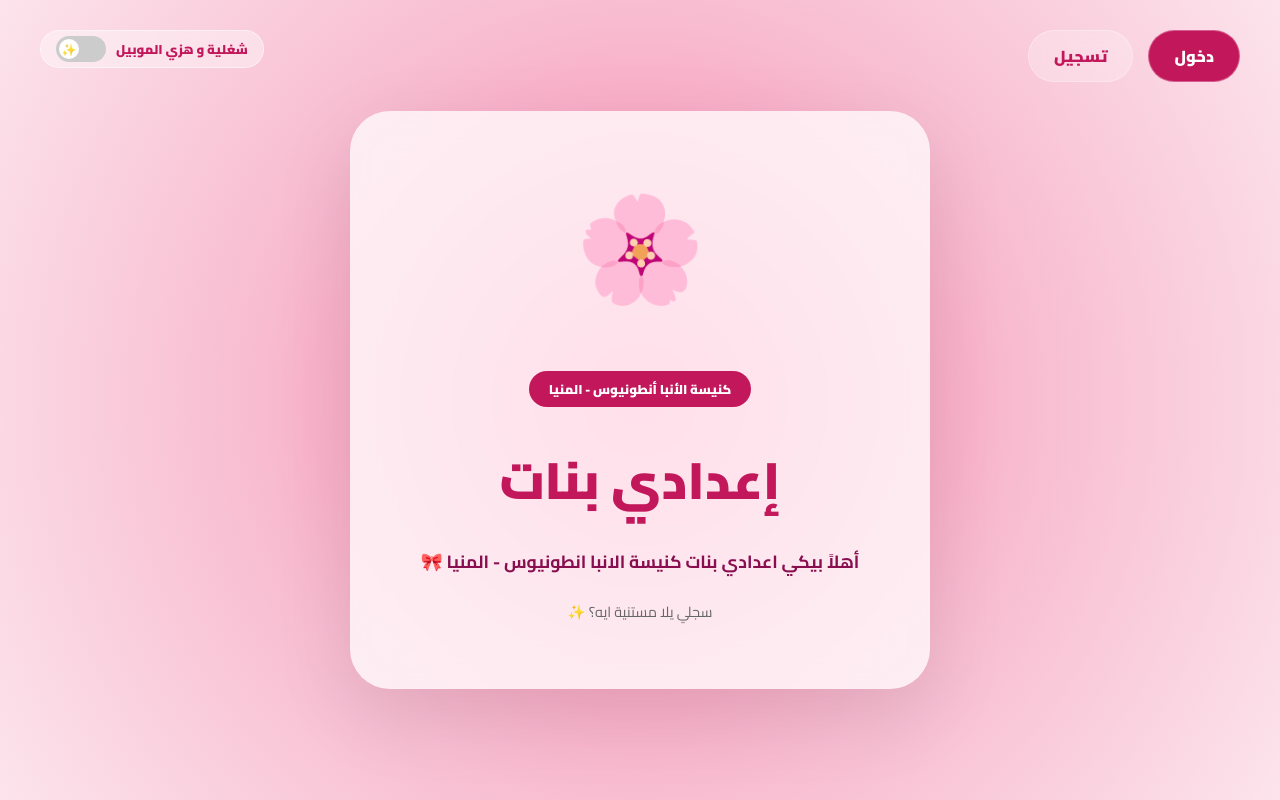
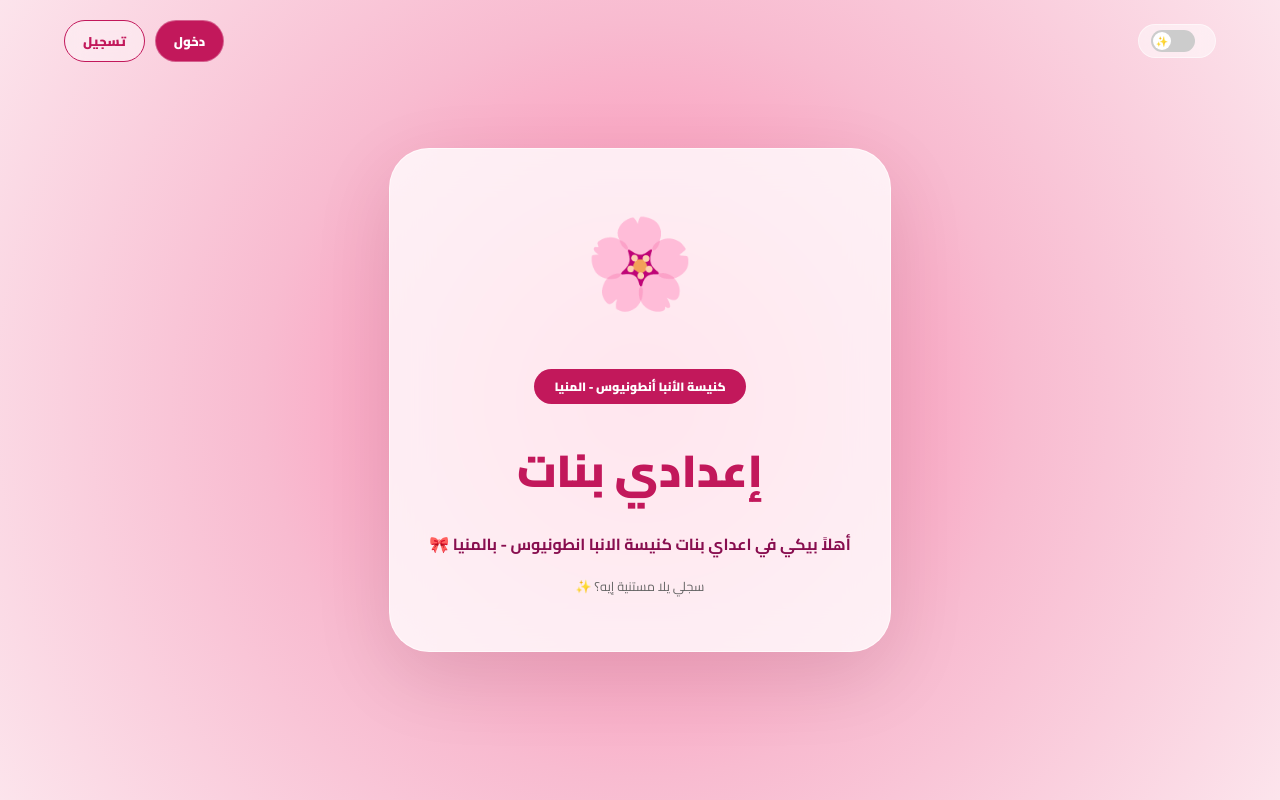
Before and after one commit to MakariousRafek/lms, a Django app: page / in a window 1280 px wide. Run offline with Django 5.2, Linux system fonts and the light colour scheme.

Commit message:
glitter update

```diff
--- a/course/templates/course/dashboard.html
+++ b/course/templates/course/dashboard.html
@@ -2,14 +2,14 @@
 <html lang="ar" dir="rtl">
 <head>
     <meta charset="UTF-8">
-    <meta name="viewport" content="width=device-width, initial-scale=1.0">
+    <meta name="viewport" content="width=device-width, initial-scale=1.0, maximum-scale=1.0, user-scalable=no">
     <title>إعدادي بنات ✨</title>
     <link href="https://fonts.googleapis.com/css2?family=Cairo:wght@400;700;900&display=swap" rel="stylesheet">
     <style>
         :root {
             --primary-rose: #ff4081;
             --dark-rose: #c2185b;
-            --glass: rgba(255, 255, 255, 0.25);
+            --glass: rgba(255, 255, 255, 0.4);
         }
 
         body, html {
@@ -19,67 +19,79 @@
             display: flex; justify-content: center; align-items: center;
         }
 
+        /* الجليتر الآن في أعلى طبقة ممكنة فوق كل العناصر */
         #glitterCanvas {
             position: absolute; top: 0; left: 0;
-            width: 100%; height: 100%; pointer-events: none; z-index: 1;
+            width: 100%; height: 100%;
+            pointer-events: none; /* ضروري لكي تعمل الأزرار التي تحته */
+            z-index: 9999;
         }
 
-        /* تصميم السويتش السحري */
+        /* تحسين أماكن التحكم للموبايل */
+        .header-controls {
+            position: absolute; top: 20px; width: 90%;
+            display: flex; justify-content: space-between; align-items: center;
+            z-index: 1000;
+        }
+
         .magic-switch-container {
-            position: absolute; top: 30px; left: 40px; /* عكس مكان الأزرار */
-            display: flex; align-items: center; gap: 10px; z-index: 1000;
-            background: rgba(255, 255, 255, 0.4); padding: 5px 15px;
+            background: rgba(255, 255, 255, 0.5); padding: 5px 12px;
             border-radius: 30px; backdrop-filter: blur(10px);
+            display: flex; align-items: center; gap: 8px;
             border: 1px solid rgba(255, 255, 255, 0.5);
         }
 
-        .switch-label { color: var(--dark-rose); font-weight: 900; font-size: 0.8rem; }
+        .switch-label { color: var(--dark-rose); font-weight: 900; font-size: 0.7rem; white-space: nowrap; }
 
-        .switch {
-            position: relative; display: inline-block; width: 50px; height: 26px;
-        }
-
+        .switch { position: relative; display: inline-block; width: 44px; height: 22px; }
         .switch input { opacity: 0; width: 0; height: 0; }
-
         .slider {
             position: absolute; cursor: pointer; top: 0; left: 0; right: 0; bottom: 0;
             background-color: #ccc; transition: .4s; border-radius: 34px;
         }
-
         .slider:before {
             position: absolute; content: "✨"; display: flex; align-items: center; justify-content: center;
-            height: 20px; width: 20px; left: 3px; bottom: 3px;
-            background-color: white; transition: .4s; border-radius: 50%; font-size: 12px;
+            height: 18px; width: 18px; left: 2px; bottom: 2px;
+            background-color: white; transition: .4s; border-radius: 50%; font-size: 10px;
+        }
+        input:checked + .slider { background-color: var(--primary-rose); }
+        input:checked + .slider:before { transform: translateX(22px); }
+
+        .top-nav { display: flex; gap: 10px; }
+        .btn-nav {
+            padding: 8px 18px; border-radius: 50px; text-decoration: none; font-weight: 900;
+            font-size: 0.8rem; transition: 0.4s; backdrop-filter: blur(10px); border: 1px solid rgba(255,255,255,0.3);
+        }
+        .btn-login { background: var(--dark-rose); color: white !important; }
+        .btn-signup { background: var(--glass); color: var(--dark-rose) !important; border: 1px solid var(--dark-rose); }
+
+        /* الكارد السحرية محسنة للموبايل */
+        .magic-card {
+            position: relative; z-index: 10; background: rgba(255, 255, 255, 0.8);
+            backdrop-filter: blur(20px); border-radius: 40px; padding: 40px 25px;
+            width: 85%; max-width: 450px; text-align: center; box-shadow: 0 25px 80px rgba(0,0,0,0.1);
+            border: 1.5px solid rgba(255,255,255,0.6);
         }
 
-        input:checked + .slider { background-color: var(--primary-rose); }
-        input:checked + .slider:before { transform: translateX(24px); }
+        .main-flower { font-size: 5.5rem; animation: flowerFloat 4s infinite ease-in-out; display: inline-block; }
+        @keyframes flowerFloat { 0%, 100% { transform: translateY(0); } 50% { transform: translateY(-12px); } }
 
-        /* باقي الأزرار */
-        .top-nav { position: absolute; top: 30px; right: 40px; display: flex; gap: 15px; z-index: 1000; }
-        .btn-nav {
-            padding: 10px 25px; border-radius: 50px; text-decoration: none; font-weight: 900;
-            transition: 0.4s; backdrop-filter: blur(10px); border: 1px solid rgba(255,255,255,0.3);
+        h1 { color: var(--dark-rose); font-size: 2.8rem; font-weight: 900; margin: 10px 0; }
+
+        @media (max-width: 400px) {
+            h1 { font-size: 2.2rem; }
+            .main-flower { font-size: 4.5rem; }
+            .header-controls { top: 10px; }
         }
-        .btn-login { background: var(--dark-rose); color: white !important; }
-        .btn-signup { background: var(--glass); color: var(--dark-rose) !important; }
-
-        .magic-card {
-            position: relative; z-index: 10; background: rgba(255, 255, 255, 0.75);
-            backdrop-filter: blur(20px); border-radius: 40px; padding: 50px 40px;
-            width: 90%; max-width: 500px; text-align: center; box-shadow: 0 25px 80px rgba(0,0,0,0.1);
-        }
-        .main-flower { font-size: 6.5rem; animation: flowerFloat 4s infinite ease-in-out; display: inline-block; }
-        @keyframes flowerFloat { 0%, 100% { transform: translateY(0); } 50% { transform: translateY(-15px); } }
-        h1 { color: var(--dark-rose); font-size: 3.2rem; font-weight: 900; margin: 5px 0; }
     </style>
 </head>
 <body>
 
     <canvas id="glitterCanvas"></canvas>
 
+    <div class="header-controls">
         <div class="magic-switch-container">
-        <span class="switch-label">شغلية و هزي الموبيل</span>
+            <span class="switch-label"></span>
             <label class="switch">
                 <input type="checkbox" id="magicToggle" onclick="toggleMagic(this)">
                 <span class="slider"></span>
@@ -90,22 +102,23 @@
             <a href="/login/" class="btn-nav btn-login">دخول</a>
             <a href="/signup/" class="btn-nav btn-signup">تسجيل</a>
         </nav>
+    </div>
 
     <div class="magic-card">
         <div class="flower-container" style="display: flex; justify-content: center; margin-bottom: 15px;">
             <div class="main-flower">🌸</div>
         </div>
-        <div style="background: var(--dark-rose); color: white; padding: 6px 20px; border-radius: 50px; display: inline-block; font-size: 0.8rem; margin-bottom: 20px; font-weight: 900;">كنيسة الأنبا أنطونيوس - المنيا</div>
+        <div style="background: var(--dark-rose); color: white; padding: 6px 20px; border-radius: 50px; display: inline-block; font-size: 0.75rem; margin-bottom: 15px; font-weight: 900;">كنيسة الأنبا أنطونيوس - المنيا</div>
         <h1>إعدادي بنات</h1>
-        <p style="color: #880e4f; font-weight: bold; font-size: 1.1rem; margin-bottom: 20px;">أهلاً بيكي اعدادي بنات كنيسة الانبا انطونيوس - المنيا 🎀</p>
-        <p style="color: #666; font-size: 0.9rem;">سجلي يلا مستنية ايه؟ ✨</p>
+        <p style="color: #880e4f; font-weight: bold; font-size: 1rem; margin-bottom: 15px;">أهلاً بيكي في اعداي بنات كنيسة الانبا انطونيوس - بالمنيا 🎀</p>
+        <p style="color: #666; font-size: 0.8rem;">سجلي يلا مستنية إيه؟ ✨</p>
     </div>
 
     <script>
     const canvas = document.getElementById('glitterCanvas');
     const ctx = canvas.getContext('2d');
     let particles = [];
-    const maxParticles = 80;
+    const maxParticles = 60; // تقليل العدد قليلاً للموبايل لضمان السلاسة
     let magicEnabled = false;
 
     function resize() { canvas.width = window.innerWidth; canvas.height = window.innerHeight; }
@@ -120,22 +133,25 @@
             this.color = `hsl(${Math.random() * 30 + 330}, 100%, 85%)`;
             this.opacity = 1;
         }
-        update() { this.x += this.speedX; this.y += this.speedY; this.opacity -= 0.02; }
+        update() { this.x += this.speedX; this.y += this.speedY; this.opacity -= 0.025; }
         draw() {
             ctx.save(); ctx.globalAlpha = this.opacity; ctx.fillStyle = this.color;
-            ctx.shadowBlur = 5; ctx.shadowColor = "white"; ctx.beginPath();
+            ctx.shadowBlur = 8; ctx.shadowColor = "white"; ctx.beginPath();
             ctx.arc(this.x, this.y, this.size, 0, Math.PI * 2); ctx.fill(); ctx.restore();
         }
     }
 
     function addParticles(x, y, count, isShake = false) {
+        if (!magicEnabled) return;
         for (let i = 0; i < count; i++) {
             if (particles.length < maxParticles) particles.push(new Particle(x, y, isShake));
         }
     }
 
-    window.addEventListener('mousemove', (e) => {
-        if (magicEnabled) addParticles(e.x, e.y, 2);
+    // دعم اللمس للجليتر
+    window.addEventListener('mousemove', (e) => addParticles(e.x, e.y, 1));
+    window.addEventListener('touchmove', (e) => {
+        addParticles(e.touches[0].clientX, e.touches[0].clientY, 1);
     });
 
     let lastX, lastY;
@@ -143,22 +159,19 @@
         let acc = event.accelerationIncludingGravity;
         if (!acc || !acc.x) return;
         let delta = Math.abs(lastX - acc.x) + Math.abs(lastY - acc.y);
-        if (delta > 20) addParticles(Math.random() * canvas.width, Math.random() * canvas.height, 5, true);
+        if (delta > 22) addParticles(Math.random() * canvas.width, Math.random() * canvas.height, 5, true);
         lastX = acc.x; lastY = acc.y;
     }
 
-    // وظيفة السويتش لطلب الإذن
     function toggleMagic(checkbox) {
         if (checkbox.checked) {
             if (typeof DeviceMotionEvent.requestPermission === 'function') {
-                DeviceMotionEvent.requestPermission()
-                    .then(permissionState => {
-                        if (permissionState === 'granted') {
+                DeviceMotionEvent.requestPermission().then(state => {
+                    if (state === 'granted') {
                         window.addEventListener('devicemotion', handleMotion);
                         magicEnabled = true;
                     } else { checkbox.checked = false; }
-                    })
-                    .catch(() => { checkbox.checked = false; });
+                }).catch(() => { checkbox.checked = false; });
             } else {
                 window.addEventListener('devicemotion', handleMotion);
                 magicEnabled = true;
```
Lines whose indentation alone changed are shown as unchanged.
